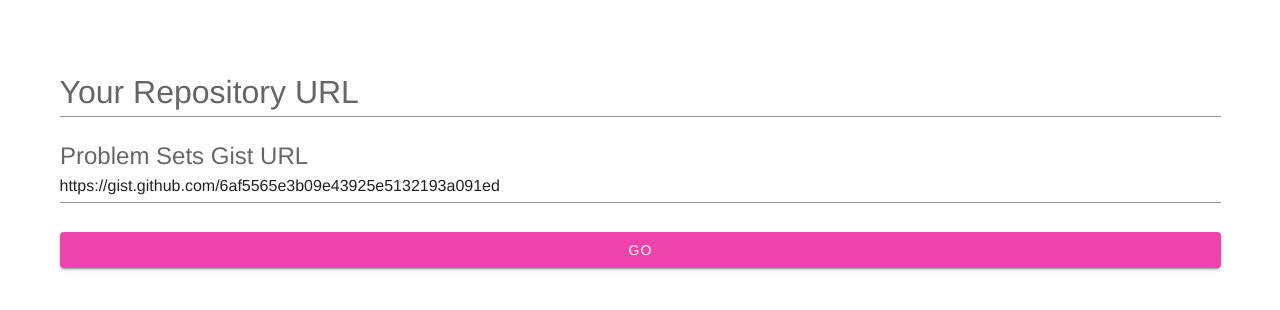
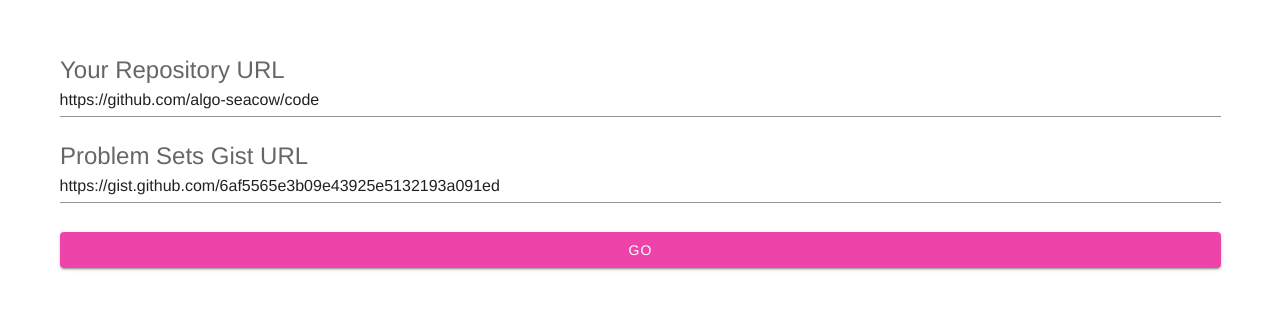
Before and after one commit to algo-seacow/scoreboard, a Vue app: page / in a window 1280 px wide. Shown: the part 238-548 px from the top of the page. Built offline with nearby package versions, Linux system fonts and the light colour scheme; a small style sheet from the web is missing.

Commit message:
Add default repo value

```diff
--- a/src/views/Index.vue
+++ b/src/views/Index.vue
@@ -6,7 +6,7 @@
           <v-text-field
             v-model="repoUrl"
             label="Your Repository URL"
-            placeholder="https://github.com/algo-seacow/Competitive-Programming"
+            placeholder="https://github.com/algo-seacow/code"
             :rules="repoUrlRules"
             required
             />
@@ -36,7 +36,7 @@ export default {
   data() {
     return {
       valid: false,
-      repoUrl: "",
+      repoUrl: "https://github.com/algo-seacow/code",
       gistUrl: `https://gist.github.com/${this.defaultGist}`,
       repoUrlRules: [
         v => !!v || "Your repository URL is required",
```
